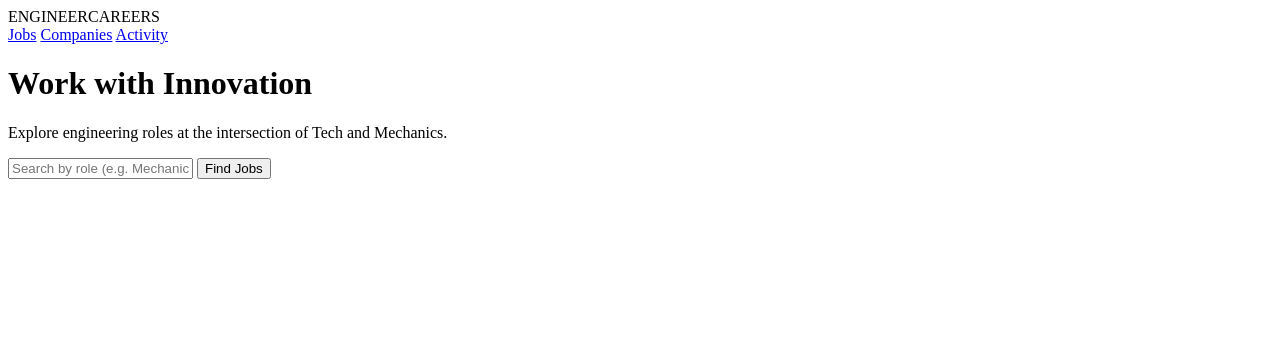
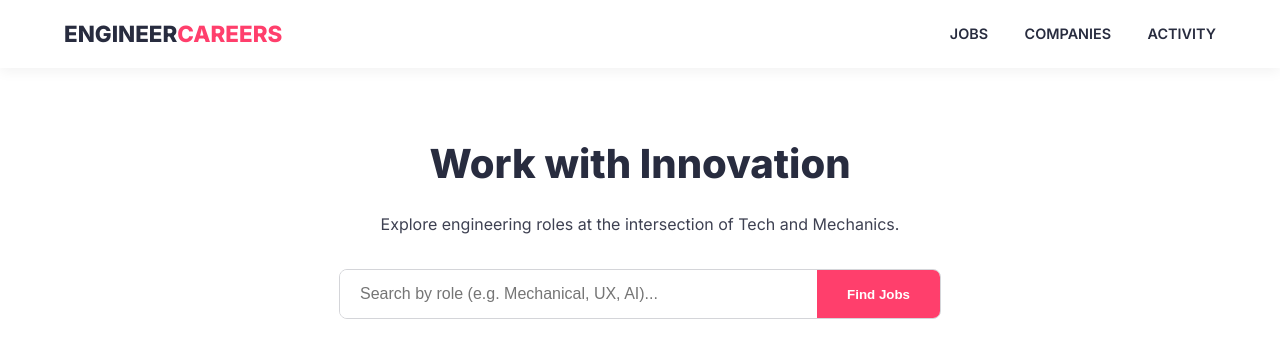
Before and after one commit to AdithRavi/jobportal, a plain HTML site: page index.html in a window 1280 px wide. Drawn offline with Linux system fonts and the light colour scheme.

Commit message:
Refactor CSS styles and remove job data

```diff
--- a/style.css
+++ b/style.css
@@ -1,53 +1,116 @@
-const jobs = [
-    { title: "UX Research Intern", dept: "Design", location: "Remote", type: "Full-Time" },
-    { title: "Mechanical Design Engineer", dept: "Robotics", location: "Bangalore", type: "Full-Time" },
-    { title: "Junior Python Developer", dept: "Tech", location: "Trivandrum", type: "Internship" },
-    { title: "AI/ML Analyst", dept: "Data Science", location: "Mumbai", type: "Contract" },
-    { title: "Thermodynamics Specialist", dept: "Energy", location: "Chennai", type: "Full-Time" }
-];
-
-const jobGrid = document.getElementById('jobGrid');
-const searchInput = document.getElementById('jobSearch');
-const searchBtn = document.getElementById('searchBtn');
-
-// Function to render jobs to the screen
-function displayJobs(jobsToRender) {
-    if (jobsToRender.length === 0) {
-        jobGrid.innerHTML = `
-            <div style="grid-column: 1/-1; text-align: center; padding: 3rem; color: #94969f;">
-                <h3>No jobs found matching your search.</h3>
-                <p>Try searching for "Mechanical" or "Design".</p>
-            </div>`;
-        return;
-    }
-
-    jobGrid.innerHTML = jobsToRender.map(job => `
-        <div class="job-card">
-            <span class="dept-tag">${job.dept.toUpperCase()}</span>
-            <h3>${job.title}</h3>
-            <div class="job-info">📍 ${job.location} | 💼 ${job.type}</div>
-            <a href="#" class="apply-btn">Apply Now</a>
-        </div>
-    `).join('');
+:root {
+    --primary: #ff3f6c;
+    --dark: #282c3f;
+    --text-main: #3e4152;
+    --text-muted: #94969f;
+    --bg: #f5f5f6;
+    --white: #ffffff;
 }
 
-// Logic for the search button
-function handleSearch() {
-    const query = searchInput.value.toLowerCase().trim();
-    const filtered = jobs.filter(job =>
-        job.title.toLowerCase().includes(query) ||
-        job.dept.toLowerCase().includes(query)
-    );
-    displayJobs(filtered);
+body {
+    font-family: 'Inter', sans-serif;
+    margin: 0;
+    background-color: var(--bg);
+    color: var(--text-main);
+    line-height: 1.6;
 }
 
-// Event Listeners
-searchBtn.addEventListener('click', handleSearch);
+.navbar {
+    display: flex;
+    justify-content: space-between;
+    align-items: center;
+    padding: 1rem 5%;
+    background: var(--white);
+    position: sticky;
+    top: 0;
+    z-index: 1000;
+    box-shadow: 0 4px 12px rgba(0,0,0,0.05);
+}
 
-// Allow pressing "Enter" key to search
-searchInput.addEventListener('keypress', (e) => {
-    if (e.key === 'Enter') handleSearch();
-});
+.logo { font-weight: 800; font-size: 1.4rem; color: var(--dark); }
+.logo span { color: var(--primary); }
 
-// Initial Load
-displayJobs(jobs);
+.nav-links a {
+    text-decoration: none;
+    color: var(--dark);
+    font-weight: 600;
+    margin-left: 2rem;
+    font-size: 0.9rem;
+    text-transform: uppercase;
+}
+
+.hero {
+    background: var(--white);
+    text-align: center;
+    padding: 4rem 1rem;
+    border-bottom: 1px solid #eaeaec;
+}
+
+.hero h1 { font-size: 2.5rem; margin: 0; color: var(--dark); }
+
+.search-box {
+    display: flex;
+    max-width: 600px;
+    margin: 2rem auto 0;
+    background: var(--white);
+    border: 1px solid #d4d5d9;
+    border-radius: 8px;
+    overflow: hidden;
+}
+
+#jobSearch {
+    flex: 1;
+    border: none;
+    padding: 15px 20px;
+    font-size: 1rem;
+    outline: none;
+}
+
+#searchBtn {
+    background: var(--primary);
+    color: var(--white);
+    border: none;
+    padding: 0 30px;
+    font-weight: 700;
+    cursor: pointer;
+}
+
+.container { padding: 3rem 5%; }
+.job-grid {
+    display: grid;
+    grid-template-columns: repeat(auto-fit, minmax(300px, 1fr));
+    gap: 25px;
+}
+
+.job-card {
+    background: var(--white);
+    padding: 2rem;
+    border-radius: 12px;
+    border: 1px solid #eaeaec;
+    transition: 0.3s ease;
+}
+
+.job-card:hover { transform: translateY(-5px); box-shadow: 0 10px 20px rgba(0,0,0,0.08); }
+
+.dept-tag {
+    background: #f0f0f0;
+    padding: 4px 10px;
+    border-radius: 4px;
+    font-size: 0.7rem;
+    font-weight: 700;
+    color: var(--text-muted);
+}
+
+.apply-btn {
+    display: block;
+    text-align: center;
+    padding: 10px;
+    border: 1px solid var(--primary);
+    color: var(--primary);
+    text-decoration: none;
+    font-weight: 700;
+    border-radius: 4px;
+    margin-top: 1rem;
+}
+
+.apply-btn:hover { background: var(--primary); color: var(--white); }
```
